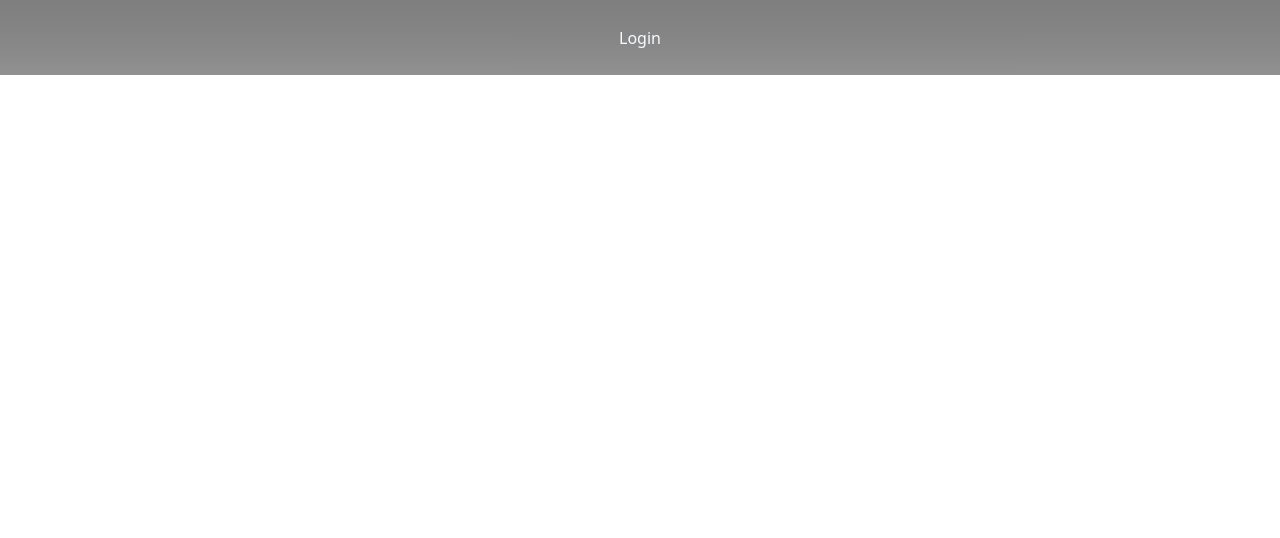
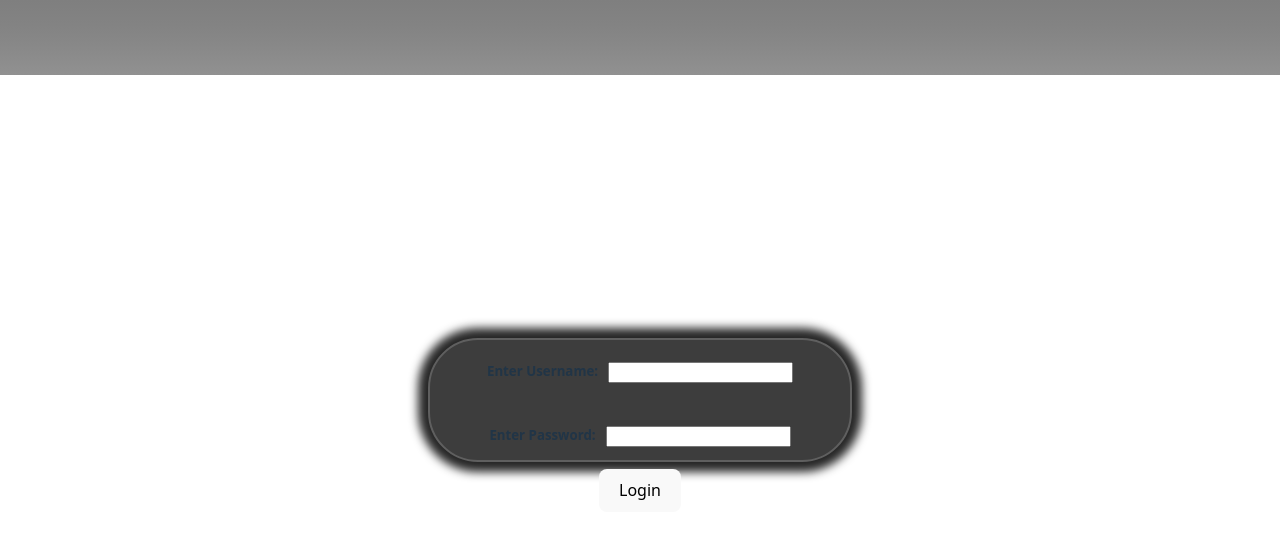
Before and after one commit to thomaslworley/fullstack_app, a React (Vite) app in the folder first_stack/: page / in a window 1280 px wide. Both pictures are taken after a click on the element "Login". Shown: the top 538 px of the page. Built offline with nearby package versions, Linux system fonts and the light colour scheme.

Commit message:
built out rest of accountlogin, added fetch to it to reach backend, changed route and method for authing, added more styling

```diff
--- a/first_stack/src/App.css
+++ b/first_stack/src/App.css
@@ -3,6 +3,19 @@
   margin: 0;
   min-width: 100vw;
   min-height: 100vh;
+}
+
+.app-wrapper {
+  display: flex;
+  flex-direction: column;
+  justify-content: center;
+  align-items: center;
+  width: 100%;
+}
+
+@keyframes fadeIn {
+  from { opacity: 0; }
+  to { opacity: 1; }
 }
 
 .main-banner {
@@ -21,16 +34,30 @@
   cursor: pointer;
 }
 
-.login-container, .login-wrapper {
+.login-container{
+  flex-direction: column;
   display: flex;
+  align-items: center;
+  justify-content: center;
+  width: 420px;
+  height: 120px;
+  border-radius: 50px;
+  border: solid 2px rgb(95, 95, 95);
+  background-color: rgb(61, 61, 61);
+  box-shadow: 0px 0px 10px 10px #272727;
+  animation: fadeIn 1.420s;
+}
+
+ .login-wrapper {
+  display: flex;
+  flex-direction: column;
   width: 100%;
   height: 100%;
+ }
 
-}
-
-.name-input {
+.pass-input, .name-input {
   display: flex;
-  padding-left: 15px;
+  margin-left: 10px;
 }
 
 .prompt {
--- a/first_stack/src/App.jsx
+++ b/first_stack/src/App.jsx
@@ -1,4 +1,4 @@
-import { useState } from 'react'
+import { React, useState } from 'react'
 import './components/AccountLogin'
 import './App.css'
 import AccountLogin from './components/AccountLogin'
@@ -6,17 +6,16 @@ import AccountLogin from './components/AccountLogin'
 function App() {
   const [toggleLogin, setToggleLogin] = useState(false);
 
-  const handleClick = () => {
-    setToggleLogin(!toggleLogin);
-  }
-
   return (
     <>
     <div className='app-container'>
       <div className='main-banner'>
-        <AccountLogin toggleLogin={toggleLogin}/>
-        <p className='banner-words' onClick={handleClick}>Login</p>
-        </div>
+        {(!toggleLogin) ? <p className='banner-words' onClick={() => setToggleLogin(true)}>Login</p> : null}
+      </div>
+      <div className='app-wrapper'>
+        <AccountLogin
+        toggleLogin={toggleLogin}/>
+       </div>
     </div>
     </>
   )
--- a/first_stack/src/components/AccountLogin.jsx
+++ b/first_stack/src/components/AccountLogin.jsx
@@ -1,19 +1,56 @@
-import { useState } from 'react'
+import { React } from 'react'
 import '../App.css'
 
 function AccountLogin ({toggleLogin}) {
-    if (toggleLogin) {
+    if (!toggleLogin) { return null};
+
+    const checkAdmin = () => {
+        const username = document.getElementById('username').value;
+        const password = document.getElementById('password').value;
+
+        try {
+            fetch('http://127.0.0.1:8000/authenticate', {
+                method: 'POST',
+                headers: {'Content-Type': 'application/json'},
+                body: JSON.stringify({
+                    username: username,
+                    password: password
+                })
+            })
+
+            .then(response => {
+                if (!response.ok) {
+                    return console.error(response)
+                };
+                return response.json()
+            })
+
+            .then(output => {console.log(output)})
+
+            .catch(error => {console.error(error)});
+        } catch (error) {
+            console.log(error);
+        }
+    }
+    return (
         <>
-            <div className='login-container'>
-                <div className='login-wrapper'>
-                    <div className='prompt'>
-                    <h5 className='input-prompt'>Enter Username: </h5><input className='name-input'></input>
-                    </div>
+        <div className='login-container'>
+            <div className='login-wrapper'>
+                <div className='prompt'>
+                    <h5 className='input-user' id='username'>Enter Username: </h5><input className='name-input'></input>
+                </div>
+
+                <div className='prompt'>
+                    <h5 className='input-pass' id='password'>Enter Password: </h5><input className='pass-input'></input>
+                </div>
+
+                <div className='prompt'>
+                    <button onClick={() => checkAdmin()}>Login</button>
                 </div>
             </div>
+        </div>
         </>
-    }
-
-}
+    )
+};
 
 export default AccountLogin
```
Also changed, not shown: 1 other file (tests, documents, lock files or other folders).
